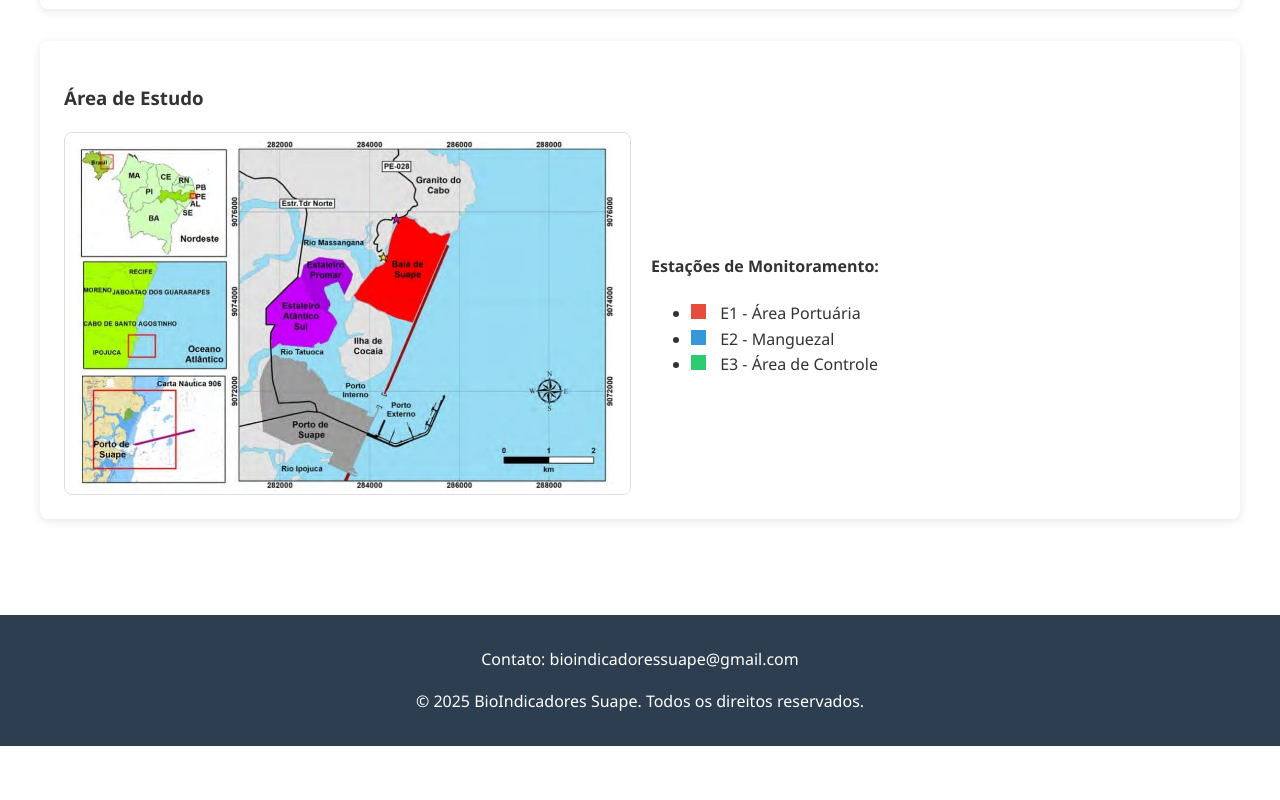
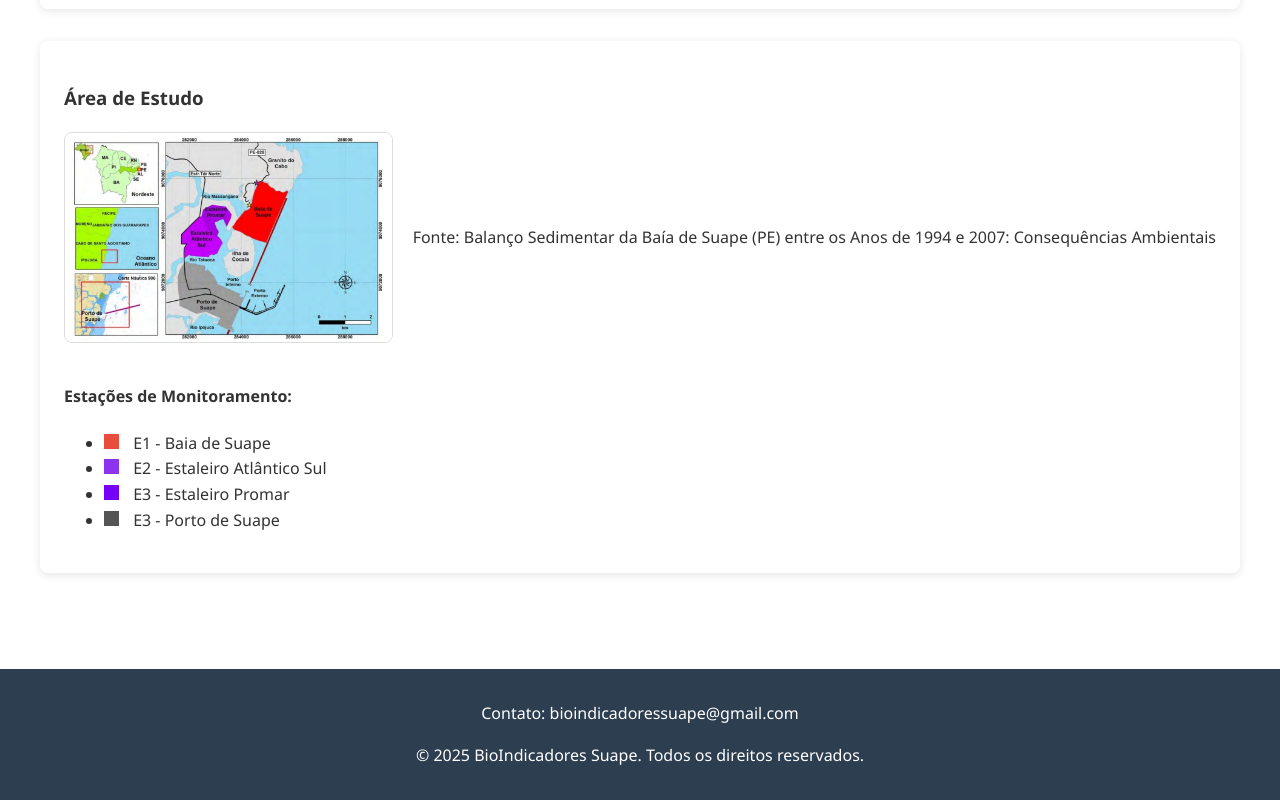
Before and after one commit to pedromartinspe07/Bioindicadores-Suape, a plain HTML site: page projeto.html in a window 1280 px wide. Shown: the part 792-1592 px from the top of the page. Before the commit the page ends 1538 px from the top, so only its background shows below. Drawn offline with Linux system fonts and the light colour scheme.

Commit message:
Update projeto.html

```diff
--- a/projeto.html
+++ b/projeto.html
@@ -59,12 +59,14 @@
                 <h3>Área de Estudo</h3>
                 <div class="map-container">
                     <img src="images/mapa-suape.jpg" alt="Mapa das estações de amostragem" class="map-image">
+                    <p class="map-caption">Fonte: Balanço Sedimentar da Baía de Suape (PE) entre os Anos de 1994 e 2007: Consequências Ambientais</p>
                     <div class="map-legend">
                         <h4>Estações de Monitoramento:</h4>
                         <ul>
-                            <li><span class="color-box" style="background: #e74c3c;"></span> E1 - Área Portuária</li>
-                            <li><span class="color-box" style="background: #3498db;"></span> E2 - Manguezal</li>
-                            <li><span class="color-box" style="background: #2ecc71;"></span> E3 - Área de Controle</li>
+                            <li><span class="color-box" style="background: #e74c3c;"></span> E1 - Baia de Suape</li>
+                            <li><span class="color-box" style="background: #8b33f0;"></span> E2 - Estaleiro Atlântico Sul</li>
+                            <li><span class="color-box" style="background: #7501f8;"></span> E3 - Estaleiro Promar</li>
+                            <li><span class="color-box" style="background: #545554;"></span> E3 - Porto de Suape</li>
                         </ul>
                     </div>
                 </div>
```
